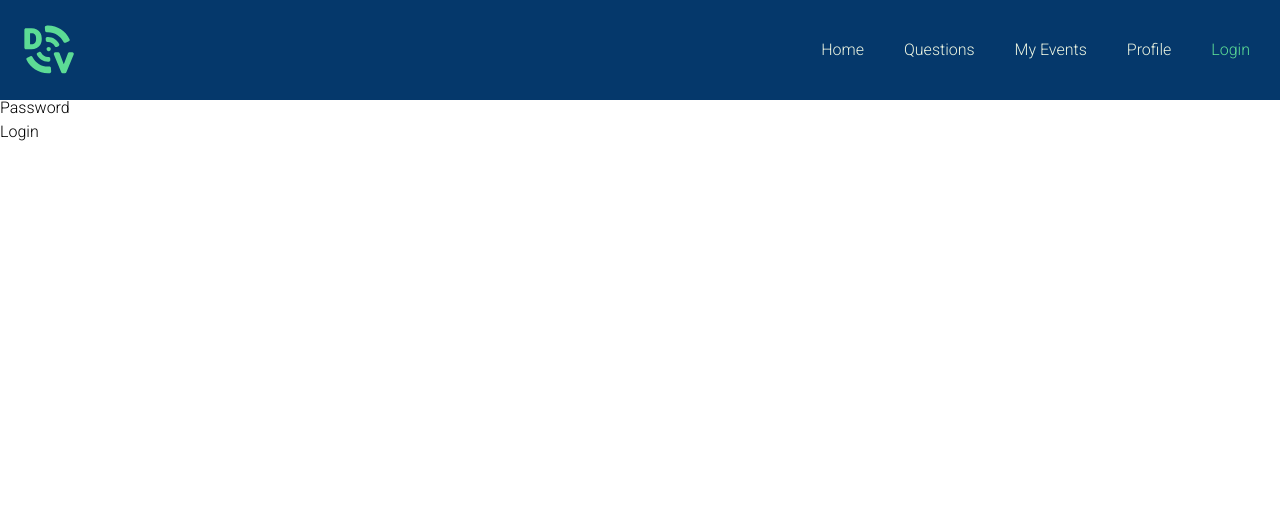
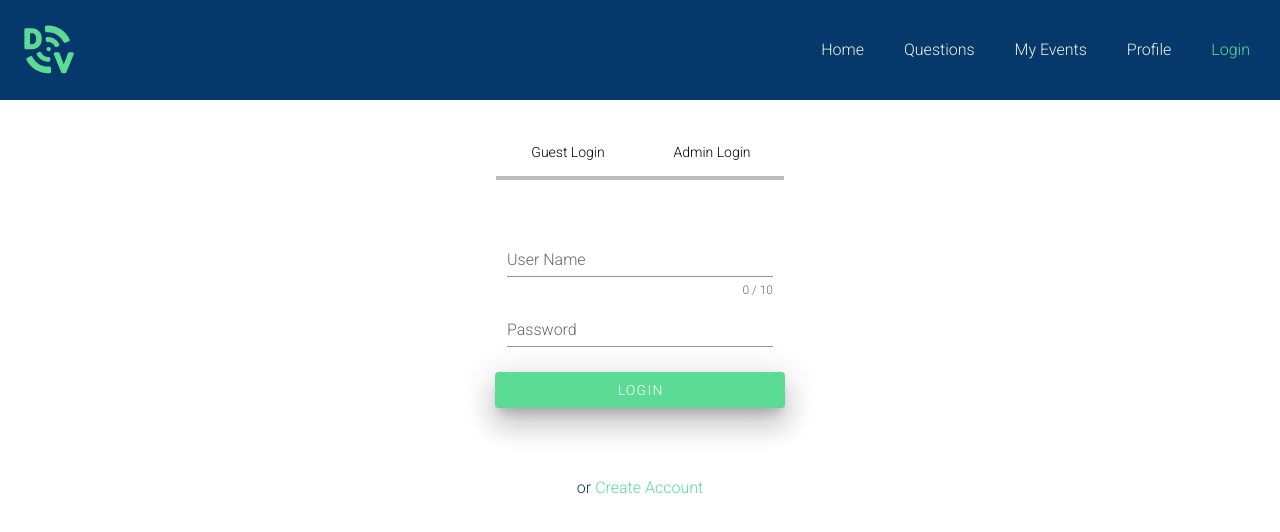
Before and after one commit to mvaughanie/digivent, a Vue app in the folder digivent-frontend/: page /login in a window 1280 px wide. Shown: the top 532 px of the page. Built offline with nearby package versions, Linux system fonts and the light colour scheme; what vue-resource would draw is missing.

Commit message:
login page (#25)
* speaker-detail page

* style login page

* login page

* login page styling

Co-authored-by: himanshu rajpal <himanshurajpal@himanshus-MacBook-Pro.local>

```diff
--- a/digivent-frontend/package.json
+++ b/digivent-frontend/package.json
@@ -19,7 +19,7 @@
     "vue": "^2.6.11",
     "vue-resource": "^1.5.1",
     "vue-router": "^3.4.3",
-    "vuetify": "^2.2.11"
+    "vuetify": "^2.3.13"
   },
   "devDependencies": {
     "@vue/cli-plugin-babel": "~4.5.0",
--- a/digivent-frontend/src/components/Navbar.vue
+++ b/digivent-frontend/src/components/Navbar.vue
@@ -59,7 +59,7 @@ export default {
   data: function () {
     return {
       loggedIn: "no",
-      userName: "",
+      userName: ""
     };
   },
   methods: {
--- a/digivent-frontend/src/components/event-detail/EventDetail.vue
+++ b/digivent-frontend/src/components/event-detail/EventDetail.vue
@@ -51,7 +51,7 @@
           <router-link
             :to="{
               name: 'speaker-detail',
-              params: { speakerId: event.speaker },
+              params: { speakerId: event.speaker._id },
             }"
           >
             <h6 class="link">About host</h6>
@@ -78,10 +78,11 @@
 <script>
 export default {
   name: "detail",
-  data: function () {
+  data: function() {
     return {
       event: {
         speaker: {
+          _id: String,
           firstName: String,
           lastName: String,
           image: String,
@@ -90,21 +91,21 @@ export default {
       isSpeaker: "no",
     };
   },
-  mounted: function () {
+  mounted: function() {
     const id = this.$route.params.eventId;
     this.$http
       .get(`${process.env.VUE_APP_API_URL}events/${id}`)
-      .then(function (data) {
+      .then(function(data) {
         this.event = data.body;
       });
   },
-  created: function () {
+  created: function() {
     if (localStorage.speakerId) {
       this.isSpeaker = "yes";
     }
   },
   methods: {
-    deleteEvent: function (eventId, speakerId) {
+    deleteEvent: function(eventId, speakerId) {
       if (localStorage.speakerId !== speakerId) {
         alert("You don't have permission to do.");
       } else {
@@ -112,23 +113,23 @@ export default {
         if (choice) {
           this.$http
             .delete(`${process.env.VUE_APP_API_URL}events/${eventId}`)
-            .then(function () {
+            .then(function() {
               this.$router.push({ path: "/events" });
             });
         }
       }
     },
-    bookEvent: function () {
+    bookEvent: function() {
       const event = this.event;
       const id = localStorage.userId;
       this.$http
         .put(`${process.env.VUE_APP_API_URL}users/${id}/event`, event)
-        .then(function () {
+        .then(function() {
           alert("Booking confirmed!");
         });
     },
 
-    checkSpeaker: function (speakerId) {
+    checkSpeaker: function(speakerId) {
       if (localStorage.speakerId !== speakerId) {
         alert("You don't have permission to do.");
       } else {
@@ -138,7 +139,7 @@ export default {
         });
       }
     },
-    googleMap: function (address) {
+    googleMap: function(address) {
       const place = address.replace(" ", "+");
       window.open(
         `https://www.google.com/maps/place/${place},christchurch`,
--- a/digivent-frontend/src/components/login/Login.vue
+++ b/digivent-frontend/src/components/login/Login.vue
@@ -2,14 +2,58 @@
   <div>
     <h1>Log In</h1>
     <div class="login">
-      <div class="formButton">
-        <button @click="show = true">User</button>
+      <button class="login_button" @click="show = true">Guest Login</button>
 
-        <button @click="show = false">Speaker</button>
+      <button class="login_button" @click="show = false">Admin Login</button>
     </div>
+    <v-flex class="form-box">
+      <v-form v-if="show" class="user" v-on:submit.prevent="checkUser">
+        <div v-if="errors.length">
+          <p>
+            <b>Please correct the following</b>
+          </p>
+          <ul v-for="(error, index) in errors" v-bind:key="index">
+            <li>{{ error }}</li>
+          </ul>
         </div>
+        <v-text-field
+          v-model="user.userName"
+          :counter="10"
+          label="User Name"
+          id="username"
+          required
+        ></v-text-field>
 
-    <form v-if="show" class="user" v-on:submit.prevent="checkUser">
+        <v-text-field
+          v-model="user.password"
+          :type="'password'"
+          name="password"
+          label="Password"
+        ></v-text-field>
+
+        <v-row justify="center">
+          <v-btn
+            class="`d-flex align-center flex-column mb-6` login-button"
+            type="submit"
+            color="#5cdb95"
+            elevation="18"
+            align="center"
+            justify="space-around"
+            width="290px"
+            dark
+            >Login</v-btn
+          >
+        </v-row>
+
+        <div class="new-account">
+          <router-link v-bind:to="{ name: 'register-user' }">
+            or
+            <span class="create">Create Account</span>
+          </router-link>
+        </div>
+      </v-form>
+
+      <v-form v-else v-on:submit.prevent="checkSpeaker">
         <div v-if="errors.length">
           <p>
             <b>Please correct the following</b>
@@ -19,55 +63,43 @@
           </ul>
         </div>
 
-      <div>
-        <label for="username">User Name</label>
-        <input v-model="user.userName" type="text" name="name" id="username" />
+        <v-text-field
+          v-model="speaker.password"
+          :counter="10"
+          label="User Name"
+          id="username"
+          required
+        ></v-text-field>
+
+        <v-text-field
+          v-model="speaker.password"
+          :type="'password'"
+          name="password"
+          label="Password"
+        ></v-text-field>
+
+        <v-row justify="center">
+          <v-btn
+            class="`d-flex align-center flex-column mb-6` login-button"
+            type="submit"
+            color="#5cdb95"
+            elevation="18"
+            align="center"
+            justify="space-around"
+            width="290px"
+            dark
+            >Login</v-btn
+          >
+        </v-row>
+
+        <div class="new-account">
+          <router-link v-bind:to="{ name: 'register-speaker' }">
+            or
+            <span class="create">Create Account</span>
+          </router-link>
         </div>
-      <div>
-        <label for="pasword">Password</label>
-        <input
-          v-model="user.password"
-          type="text"
-          name="password"
-          id="password"
-        />
-      </div>
-      <div>
-        <input type="submit" value="Login" />
-      </div>
-    </form>
-    <form v-else v-on:submit.prevent="checkSpeaker">
-      <div v-if="errors.length">
-        <p>
-          <b>Please correct the following</b>
-        </p>
-        <ul v-for="(error, index) in errors" v-bind:key="index">
-          <li>{{ error }}</li>
-        </ul>
-      </div>
-
-      <div>
-        <label for="username">Speaker Name</label>
-        <input
-          v-model="speaker.userName"
-          type="text"
-          name="name"
-          id="username"
-        />
-      </div>
-      <div>
-        <label for="pasword">Password</label>
-        <input
-          v-model="speaker.password"
-          type="text"
-          name="password"
-          id="password"
-        />
-      </div>
-      <div>
-        <input type="submit" value="Login" />
-      </div>
-    </form>
+      </v-form>
+    </v-flex>
   </div>
 </template>
 
@@ -154,4 +186,78 @@ export default {
 
 <style lang="scss" scoped>
 @import "@/style/_variables.scss";
+h1 {
+  padding-top: 2rem;
+  width: 100%;
+  display: flex;
+  justify-content: center;
+  @include heading-large;
+  color: black;
+}
+.login {
+  padding: 2rem 0;
+  display: flex;
+  justify-content: center;
+}
+.login_button {
+  background: rgba(0, 0, 0, 0);
+  border: 0;
+  padding: 1rem 0;
+  margin: 1rem 0;
+  font-size: 23px;
+  font-family: Roboto;
+  font-style: normal;
+  font-weight: 300;
+  font-size: 14px;
+  line-height: 16px;
+  width: 9rem;
+  border-bottom: solid 4px #bdbdbd;
+  text-decoration-style: solid;
+}
+.login_button:focus {
+  border-bottom: solid 4px #5cdb95;
+  font-weight: 500;
+}
+form {
+  display: inline;
+  text-align: center;
+}
+label {
+  color: #bdbdbd;
+  font-size: 15px;
+  padding-left: 2rem;
+  width: 80%;
+  display: flex;
+}
+input {
+  display: flex;
+  width: 80%;
+  width: 80%;
+  margin-left: 2rem;
+  margin-top: 0.5rem;
+  padding: 15px;
+  border: 0;
+  border-bottom: solid 2px #bdbdbd;
+  margin-bottom: 0.3rem;
+}
+
+.login-button {
+  display: flex;
+  justify-content: center;
+  height: 65px;
+  margin-top: 1rem;
+}
+
+.new-account {
+  color: #5f5f5f;
+  margin-top: 5rem;
+}
+.create {
+  color: #5cdb95;
+}
+.form-box {
+  margin: 0 15%;
+  display: flex;
+  justify-content: center;
+}
 </style>
--- a/digivent-frontend/src/components/speaker-detail/SpeakerDetail.vue
+++ b/digivent-frontend/src/components/speaker-detail/SpeakerDetail.vue
@@ -1,23 +1,33 @@
 <template>
   <div>
-    <div>
+    <div class="heading">
       <h3>Host Details</h3>
     </div>
     <div class="speaker-img">
-      <h3>{{speaker.firstName}} {{speaker.lastName}}</h3>
+      <h3>{{ speaker.firstName }} {{ speaker.lastName }}</h3>
       <img :src="speaker.image" :alt="speaker.firstName" />
     </div>
     <div class="about">
-      <h3>About:</h3>
-      <p>{{speaker.description}}</p>
+      <h3>About</h3>
+      <p>{{ speaker.description }}</p>
     </div>
     <div class="quesiton-button">
       <input type="text" value="Questions" />
     </div>
 
-    <div class="events">
-      <img :src="speaker.event" :alt="speaker.events" />
-      <!-- <h2>{{speaker.event.name}}</h2> -->
+    <div class="events" v-for="event in speaker.events" :key="event._id">
+      <router-link
+        v-bind:to="{
+          name: 'detail',
+          params: { eventId: event._id },
+          path: 'book',
+        }"
+      >
+        <div class="events-img">
+          <img :src="event.image" :alt="event.name" />
+        </div>
+        <h2>{{ event.name }}</h2>
+      </router-link>
     </div>
   </div>
 </template>
@@ -25,23 +35,26 @@
 <script>
 export default {
   name: "speaker-detail",
-  data: function () {
+  props: ["events"],
+  data: function() {
     return {
-      speaker: {},
+      speaker: {
+        events: [],
+      },
     };
   },
   methods: {
-    getSpeaker: function () {
+    getSpeaker: function() {
       const id = this.$route.params.speakerId;
       console.log(id);
       this.$http
         .get(`${process.env.VUE_APP_API_URL}speakers/${id}`)
-        .then(function (data) {
+        .then(function(data) {
           this.speaker = data.body;
         });
     },
   },
-  created: function () {
+  created: function() {
     this.getSpeaker();
   },
 };
@@ -49,4 +62,12 @@ export default {
 
 <style lang="scss" scoped>
 @import "@/style/_variables.scss";
+
+.heading {
+  background: #05386b;
+  display: flex;
+  // width: 80%;
+  margin-top: 6rem;
+  margin-left: 5rem;
+}
 </style>
--- a/digivent-frontend/src/style/_variables.scss
+++ b/digivent-frontend/src/style/_variables.scss
@@ -22,18 +22,13 @@ $natural-light: #bdbdbd;
 
 @mixin buttonprimary {
   display: flex;
-  flex-direction: column;
-  padding: 22px 32px;
-  // position: absolute;
-  // height: 65px;
-  // left: 57px;
-  // right: 57px;
-  // bottom: 367px;
-  background: $secondary;
-  border-radius: 20px;
+
+  background: #5cdb95;
+  border-radius: 12px;
   text-align: center;
   font-weight: 400;
   color: white;
+  width: 6rem;
 }
 
 @mixin secondarybutton {
```
Also changed, not shown: digivent-frontend/src/components/my-event/MyEvent.vue (+4 -4 lines), digivent-frontend/src/main.js (+4 -6 lines), 2 other files (tests, documents, lock files or other folders). Lines whose indentation alone changed are shown as unchanged.
